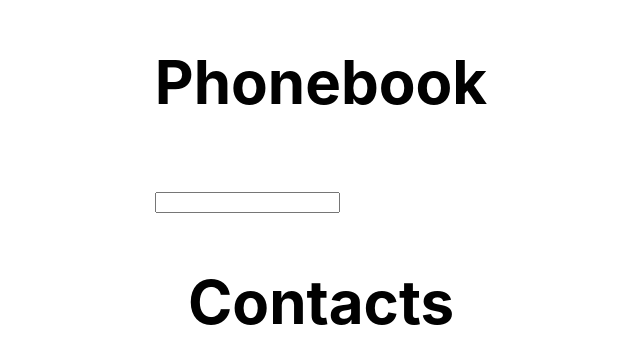
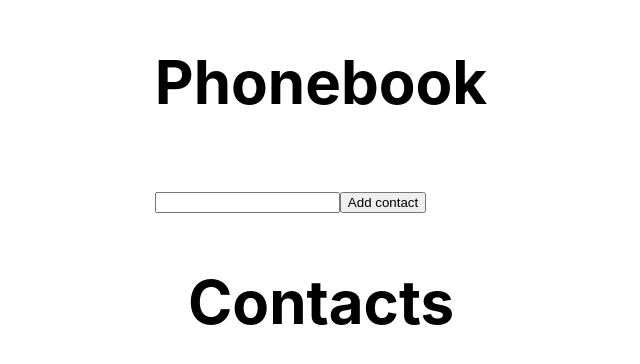
Before and after one commit to kwiskowski/goit-react-hw-02-phonebook, a React (Create React App) app: page / in a window 1280 px wide. Shown: the part 208-572 px from the top of the page, without its empty margins (334-974 px from the left). Built offline with nearby package versions, Linux system fonts and the light colour scheme.

Commit message:
updated form

```diff
--- a/src/components/App.jsx
+++ b/src/components/App.jsx
@@ -1,12 +1,7 @@
-import { PhonebookInput } from './PhonebookInput/PhonebookInput';
+import { PhonebookForm } from './PhonebookForm/PhonebookForm';
 import { Section } from './Section/Section';
 
 export const App = () => {
-  // state = {
-  //   contacts: [],
-  //   name: '',
-  // };
-
   return (
     <div
       style={{
@@ -20,7 +15,7 @@ export const App = () => {
       }}
     >
       <Section title="Phonebook">
-        <PhonebookInput />
+        <PhonebookForm />
       </Section>
       <Section title="Contacts"></Section>
     </div>
--- /dev/null
+++ b/src/components/PhonebookForm/PhonebookForm.jsx
@@ -0,0 +1,40 @@
+import { Component } from 'react';
+import css from './PhonebookForm.module.css';
+import PropTypes from 'prop-types';
+
+import { nanoid } from 'nanoid';
+const id = nanoid(); //=> "Uakgb_J5m9g-0JDMbcJqLJ"
+
+export class PhonebookForm extends Component {
+  state = {
+    name: '',
+    id: '',
+  };
+
+  handleSubmit = evt => {
+    evt.preventDefault();
+    const { name, id } = this.state;
+    console.log('submit');
+  };
+
+  render() {
+    return (
+      <form onSubmit={this.handleSubmit} className={css.input}>
+        <input
+          type="text"
+          name="name"
+          pattern="^[a-zA-Zа-яА-Я]+(([' -][a-zA-Zа-яА-Я ])?[a-zA-Zа-яА-Я]*)*$"
+          title="Name may contain only letters, apostrophe, dash and spaces. For example Adrian, Jacob Mercer, Charles de Batz de Castelmore d'Artagnan"
+          required
+        />
+        <button type="submit" className="submitButton">
+          Add contact
+        </button>
+      </form>
+    );
+  }
+}
+
+PhonebookForm.propTypes = {
+  onSubmit: PropTypes.func.isRequired,
+};
--- a/src/components/PhonebookInput/PhonebookInput.jsx
+++ /dev/null
@@ -1,13 +0,0 @@
-import css from './PhonebookInput.module.css';
-
-export const PhonebookInput = ({}) => (
-  <div className={css.input}>
-    <input
-      type="text"
-      name="name"
-      pattern="^[a-zA-Zа-яА-Я]+(([' -][a-zA-Zа-яА-Я ])?[a-zA-Zа-яА-Я]*)*$"
-      title="Name may contain only letters, apostrophe, dash and spaces. For example Adrian, Jacob Mercer, Charles de Batz de Castelmore d'Artagnan"
-      required
-    />
-  </div>
-);
```
Also changed, not shown: src/components/PhonebookForm/PhonebookForm.module.css (renamed from src/components/PhonebookInput/PhonebookInput.module.css).
